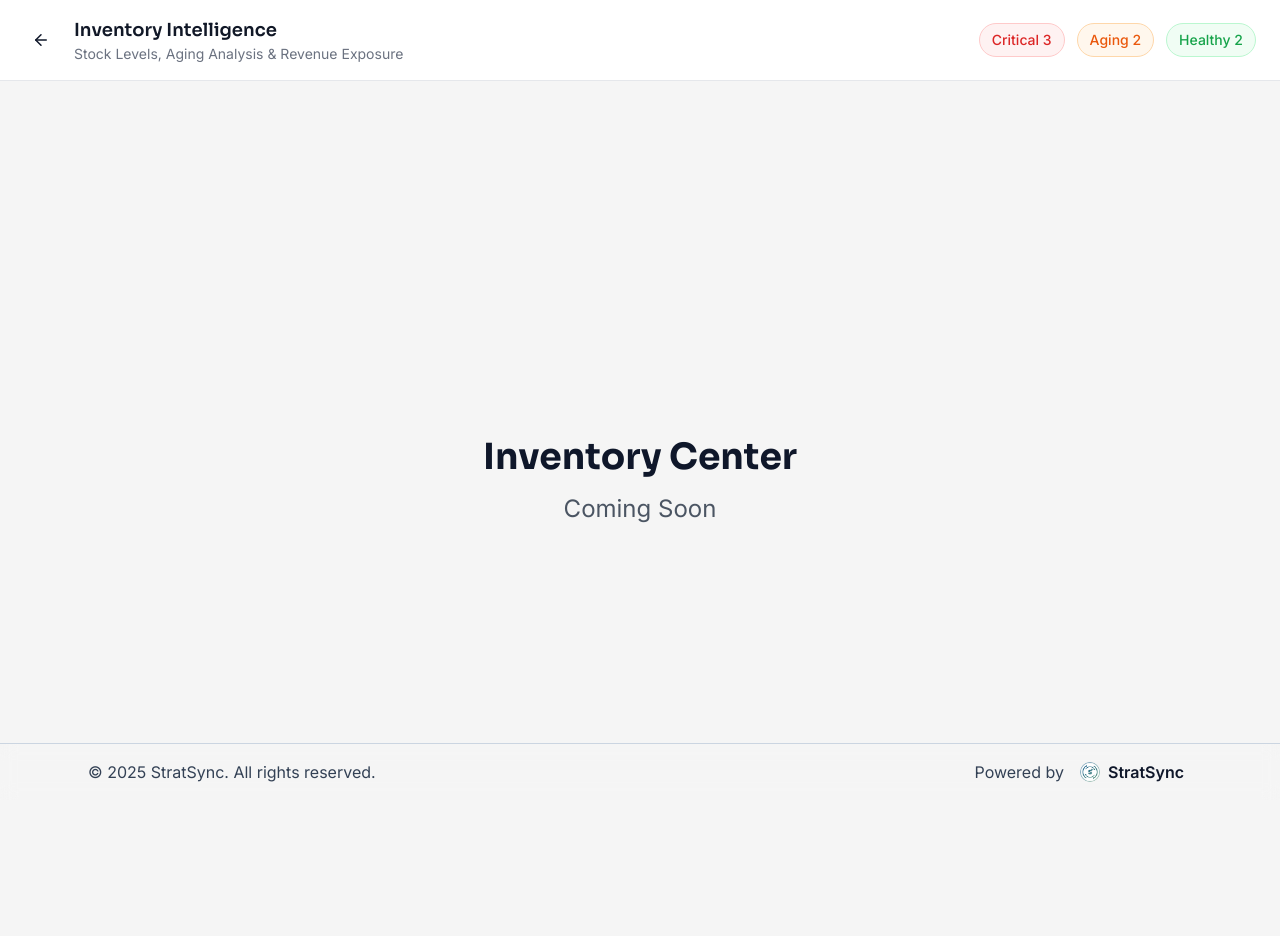
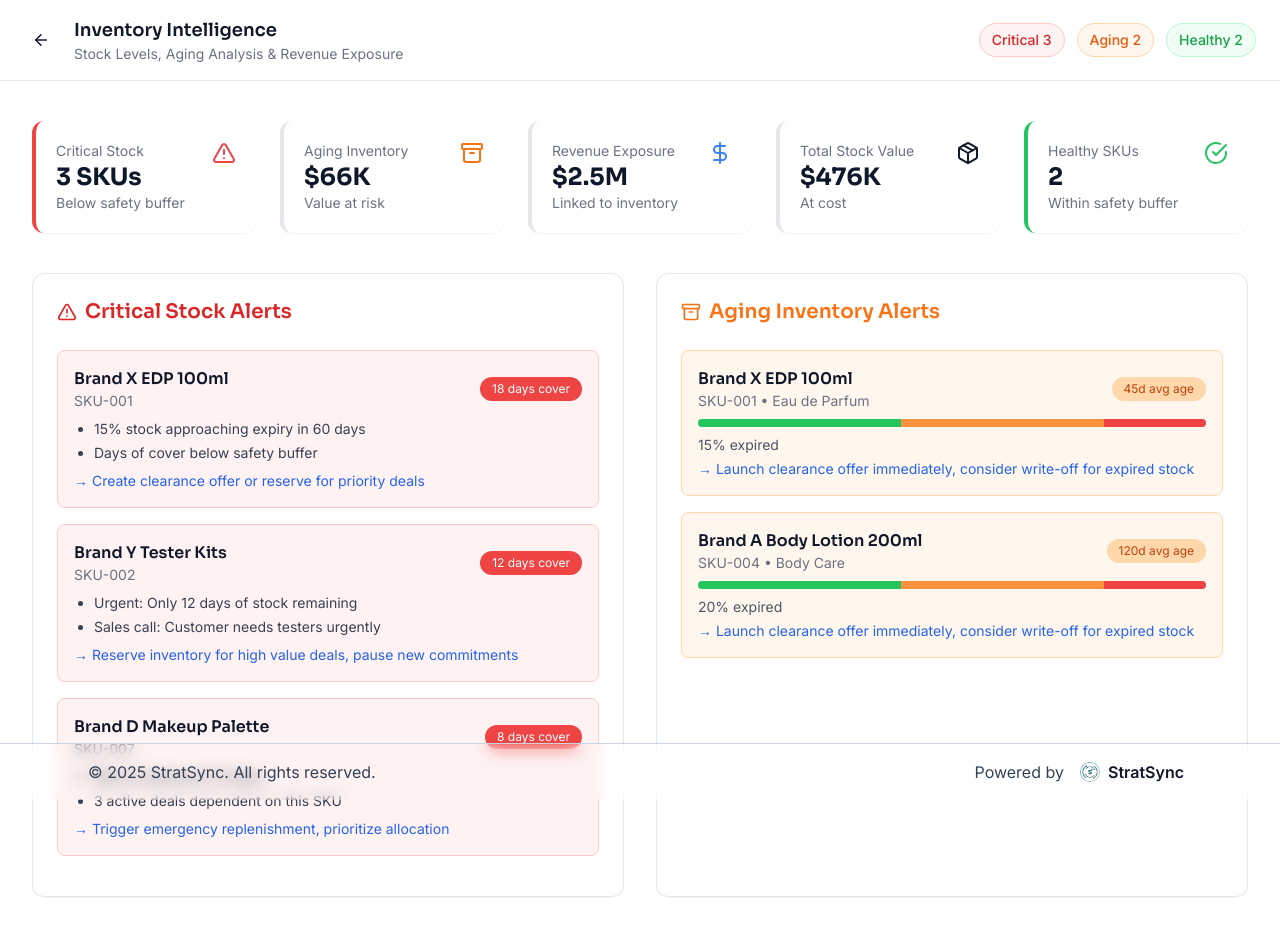
Before and after one commit to stratsync-rohit/revenue-intelligence-dashboard-tionale-v4, a React (Vite) app in the folder client/: page /inventory in a window 1280 px wide. Before the commit the page ends 881 px from the top, so only its background shows below. Built offline with nearby package versions, Linux system fonts and the light colour scheme; no server answers.

Commit message:
update in

```diff
--- a/client/src/pages/Inventory.tsx
+++ b/client/src/pages/Inventory.tsx
@@ -1,13 +1,187 @@
-import React from 'react';
-
+import React from "react";
+import {
+  AlertTriangle,
+  Package,
+  DollarSign,
+  Archive,
+  CheckCircle,
+} from "lucide-react";
 
 const Inventory: React.FC = () => {
   return (
-    <div className="flex flex-col items-center justify-center min-h-screen">
-      <h1 className="text-4xl font-bold mb-4">Inventory Center</h1>
-      <p className="text-2xl text-gray-600">Coming Soon</p>
+    <div className="min-h-screen bg-white px-8 py-10 space-y-10">
+
+      {/* ===== Top Inventory Summary ===== */}
+      <div className="grid grid-cols-1 sm:grid-cols-2 lg:grid-cols-5 gap-6">
+        <StatCard
+          title="Critical Stock"
+          value="3 SKUs"
+          sub="Below safety buffer"
+          color="red"
+          icon={<AlertTriangle />}
+        />
+        <StatCard
+          title="Aging Inventory"
+          value="$66K"
+          sub="Value at risk"
+          color="orange"
+          icon={<Archive />}
+        />
+        <StatCard
+          title="Revenue Exposure"
+          value="$2.5M"
+          sub="Linked to inventory"
+          color="blue"
+          icon={<DollarSign />}
+        />
+        <StatCard
+          title="Total Stock Value"
+          value="$476K"
+          sub="At cost"
+          color="purple"
+          icon={<Package />}
+        />
+        <StatCard
+          title="Healthy SKUs"
+          value="2"
+          sub="Within safety buffer"
+          color="green"
+          icon={<CheckCircle />}
+        />
+      </div>
+
+      {/* ===== Alerts Section ===== */}
+      <div className="grid grid-cols-1 lg:grid-cols-2 gap-8">
+
+        {/* ===== Critical Stock Alerts ===== */}
+        <div className="rounded-xl border p-6 shadow-sm">
+          <h2 className="text-xl font-semibold text-red-600 flex items-center gap-2 mb-6">
+            <AlertTriangle size={20} />
+            Critical Stock Alerts
+          </h2>
+
+          <CriticalCard
+            title="Brand X EDP 100ml"
+            sku="SKU-001"
+            badge="18 days cover"
+            points={[
+              "15% stock approaching expiry in 60 days",
+              "Days of cover below safety buffer",
+            ]}
+            action="Create clearance offer or reserve for priority deals"
+          />
+
+          <CriticalCard
+            title="Brand Y Tester Kits"
+            sku="SKU-002"
+            badge="12 days cover"
+            points={[
+              "Urgent: Only 12 days of stock remaining",
+              "Sales call: Customer needs testers urgently",
+            ]}
+            action="Reserve inventory for high value deals, pause new commitments"
+          />
+
+          <CriticalCard
+            title="Brand D Makeup Palette"
+            sku="SKU-007"
+            badge="8 days cover"
+            points={[
+              "Risk of stockout in 8 days",
+              "3 active deals dependent on this SKU",
+            ]}
+            action="Trigger emergency replenishment, prioritize allocation"
+          />
+        </div>
+
+        {/* ===== Aging Inventory Alerts ===== */}
+        <div className="rounded-xl border p-6 shadow-sm">
+          <h2 className="text-xl font-semibold text-orange-500 flex items-center gap-2 mb-6">
+            <Archive size={20} />
+            Aging Inventory Alerts
+          </h2>
+
+          <AgingCard
+            title="Brand X EDP 100ml"
+            sku="SKU-001 • Eau de Parfum"
+            badge="45d avg age"
+            expired="15%"
+          />
+
+          <AgingCard
+            title="Brand A Body Lotion 200ml"
+            sku="SKU-004 • Body Care"
+            badge="120d avg age"
+            expired="20%"
+          />
+        </div>
+      </div>
     </div>
   );
 };
 
+/* ===== Components ===== */
+
+const StatCard = ({ title, value, sub, color, icon }: any) => (
+  <div
+    className={`rounded-xl border-l-4 p-5 shadow-sm bg-white border-${color}-500`}
+  >
+    <div className="flex justify-between items-start">
+      <div>
+        <p className="text-sm text-gray-500">{title}</p>
+        <h3 className="text-2xl font-bold">{value}</h3>
+        <p className="text-sm text-gray-500">{sub}</p>
+      </div>
+      <div className={`text-${color}-500`}>{icon}</div>
+    </div>
+  </div>
+);
+
+const CriticalCard = ({ title, sku, badge, points, action }: any) => (
+  <div className="bg-red-50 border border-red-200 rounded-lg p-4 mb-4">
+    <div className="flex justify-between items-center mb-2">
+      <div>
+        <h4 className="font-semibold">{title}</h4>
+        <p className="text-sm text-gray-500">{sku}</p>
+      </div>
+      <span className="bg-red-500 text-white text-xs px-3 py-1 rounded-full">
+        {badge}
+      </span>
+    </div>
+    <ul className="text-sm text-gray-700 space-y-1 mb-2 list-disc pl-5">
+      {points.map((p: string, i: number) => (
+        <li key={i}>{p}</li>
+      ))}
+    </ul>
+    <p className="text-sm text-blue-600 cursor-pointer">
+      → {action}
+    </p>
+  </div>
+);
+
+const AgingCard = ({ title, sku, badge, expired }: any) => (
+  <div className="bg-orange-50 border border-orange-200 rounded-lg p-4 mb-4">
+    <div className="flex justify-between items-center mb-2">
+      <div>
+        <h4 className="font-semibold">{title}</h4>
+        <p className="text-sm text-gray-500">{sku}</p>
+      </div>
+      <span className="bg-orange-200 text-orange-700 text-xs px-3 py-1 rounded-full">
+        {badge}
+      </span>
+    </div>
+
+    <div className="h-2 rounded-full bg-gray-200 overflow-hidden mb-2">
+      <div className="h-full bg-green-500 w-2/5 float-left" />
+      <div className="h-full bg-orange-400 w-2/5 float-left" />
+      <div className="h-full bg-red-500 w-1/5 float-left" />
+    </div>
+
+    <p className="text-sm text-gray-600 mb-1">{expired} expired</p>
+    <p className="text-sm text-blue-600 cursor-pointer">
+      → Launch clearance offer immediately, consider write-off for expired stock
+    </p>
+  </div>
+);
+
 export default Inventory;
```
